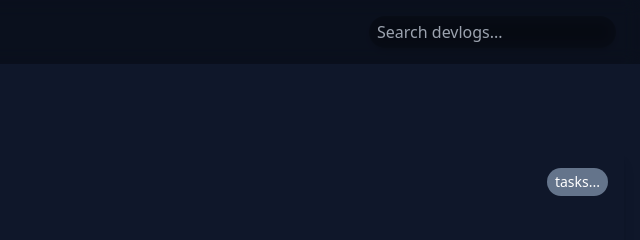
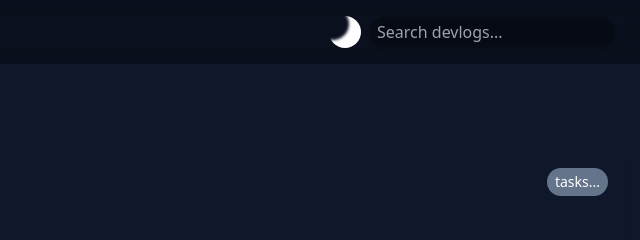
Before and after one commit to RadvinM/monotone, a website built with Vite: page index.html in a window 1280 px wide. Shown: the top 240 px of the page, 640-1280 px from the left. Built offline with nearby package versions, Linux system fonts and the light colour scheme.

```diff
--- a/index.html
+++ b/index.html
@@ -14,7 +14,7 @@
 			<h1 class="text-white text-xl font-bold m-0">Monotone Devlogs</h1>
 
 			<nav class="flex space-x-2">
-        <!-- <div class="ball w-8 h-8"></div> https://codepen.io/Jonrbuckley/pen/VwPLZOP -->
+        <div class="ball w-8 h-8"></div> <!--https://codepen.io/Jonrbuckley/pen/VwPLZOP-->
 				<input type="text" id="search-input" placeholder="Search devlogs..." class="frosted-glass-searchbar border-zinc-300 rounded-full px-2 py-1 mr-0 shadow-md focus:shadow-xl focus:outline-none text-white"/>
 			</nav>
 		</header>
```
